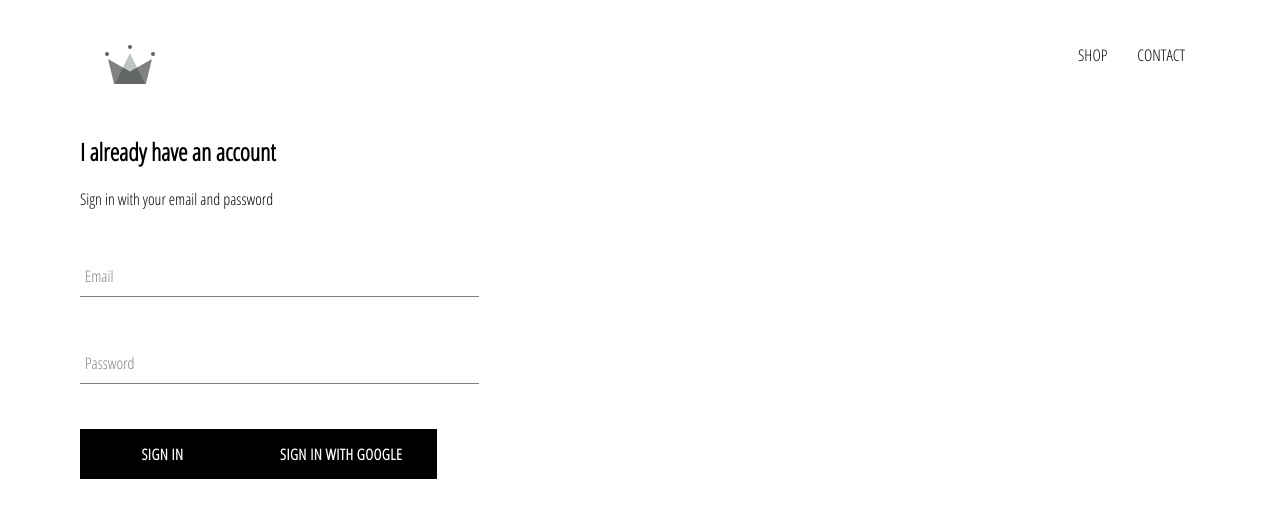
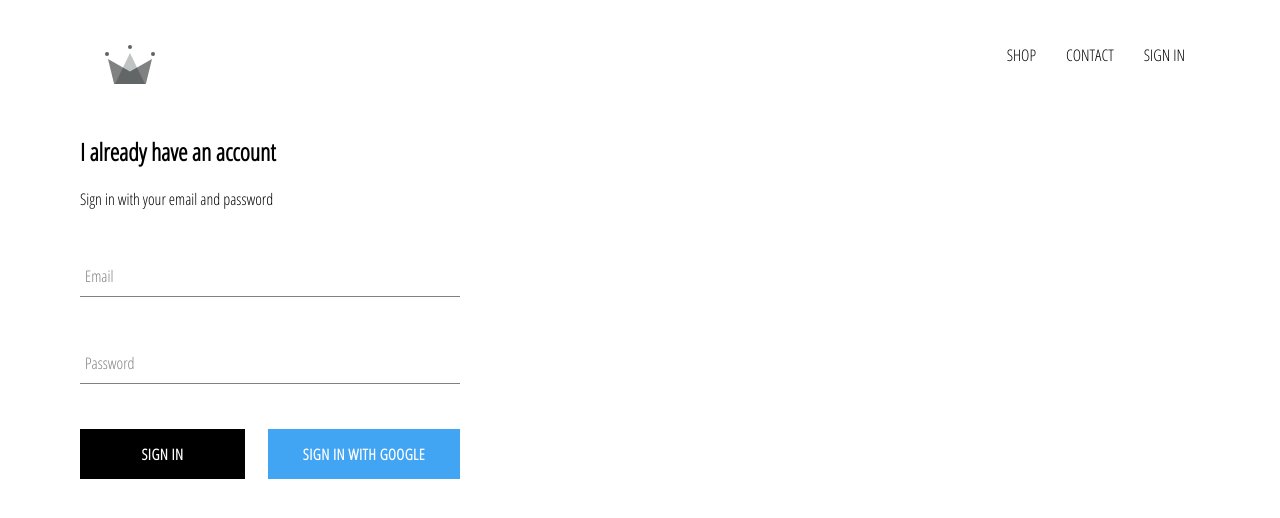
Before and after one commit to igorsmasc/react-crown-clothing, a React (Create React App) app: page /signin in a window 1280 px wide. Shown: the top 518 px of the page. Built offline with nearby package versions, Linux system fonts and the light colour scheme; no server answers.

Commit message:
Add Sign Out

```diff
--- a/src/App.css
+++ b/src/App.css
@@ -1,3 +1,7 @@
+* {
+  box-sizing: border-box;
+}
+
 body {
   font-family: "Open Sans Condensed";
   padding: 20px 80px;
--- a/src/App.js
+++ b/src/App.js
@@ -1,4 +1,4 @@
-import React from "react";
+import React, { Component } from "react";
 import { Switch, Route } from "react-router-dom";
 
 import "./App.css";
@@ -7,11 +7,33 @@
 import ShopPage from "./pages/shop/shop";
 import Header from "./components/header/header";
 import AuthenticationPage from "./pages/autentication/authentication";
+import { auth } from "./firebase/firebase.utils";
 
-function App() {
+class App extends Component {
+  constructor(props) {
+    super(props);
+
+    this.state = {
+      currentUser: null,
+    };
+  }
+
+  unsubscribeFromAuth = null;
+
+  componentDidMount() {
+    this.unsubscribeFromAuth = auth.onAuthStateChanged((user) => {
+      this.setState({ currentUser: user });
+    });
+  }
+
+  componentWillUnmount() {
+    this.unsubscribeFromAuth();
+  }
+
+  render() {
     return (
       <div>
-      <Header />
+        <Header currentUser={this.state.currentUser} />
         <Switch>
           <Route exact path="/" component={HomePage} />
           <Route path="/shop" component={ShopPage} />
@@ -20,5 +42,6 @@
       </div>
     );
   }
+}
 
 export default App;
--- a/src/components/custom-buttom/custom-buttom.js
+++ b/src/components/custom-buttom/custom-buttom.js
@@ -2,8 +2,11 @@
 
 import "./custom-button.scss";
 
-const CustomButton = ({ children, ...props }) => (
-  <button className="custom-button" {...props}>
+const CustomButton = ({ children, isGoogleSignIn, ...props }) => (
+  <button
+    className={`${isGoogleSignIn ? "google-sign-in" : ""} custom-button`}
+    {...props}
+  >
     {children}
   </button>
 );
--- a/src/components/custom-buttom/custom-button.scss
+++ b/src/components/custom-buttom/custom-button.scss
@@ -9,7 +9,7 @@
   background-color: black;
   color: white;
   text-transform: uppercase;
-  font-family: 'Open Sans Condensed';
+  font-family: "Open Sans Condensed";
   font-weight: bolder;
   border: none;
   cursor: pointer;
@@ -19,4 +19,14 @@
     color: black;
     border: 1px solid black;
   }
+
+  &.google-sign-in {
+    background-color: #42a5f4;
+    color: white;
+
+    &:hover {
+      background-color: #357ae8;
+      border: none;
+    }
+  }
 }
--- a/src/components/form-input/form-input.js
+++ b/src/components/form-input/form-input.js
@@ -4,7 +4,12 @@
 
 const FormInput = ({ handleChange, label, ...props }) => (
   <div className="group">
-    <input className="form-input" onChange={handleChange} {...props} />
+    <input
+      className="form-input"
+      onChange={handleChange}
+      {...props}
+      require={require ? 1 : 0}
+    />
     {label ? (
       <label
         className={`${props.value.length ? "shrink" : ""} form-input-label`}
--- a/src/components/header/header.js
+++ b/src/components/header/header.js
@@ -1,10 +1,12 @@
 import React from "react";
 import { Link } from "react-router-dom";
+
+import { auth } from "../../firebase/firebase.utils";
 
 import { ReactComponent as Logo } from "../../assets/crown.svg";
 import "./header.scss";
 
-const Header = () => (
+const Header = ({ currentUser }) => (
   <div className="header">
     <Link to="/" className="logo-container">
       <Logo className="logo" />
@@ -16,6 +18,20 @@
       <Link className="option" to="/shop">
         CONTACT
       </Link>
+      {currentUser ? (
+        <div
+          className="option"
+          onClick={() => {
+            auth.signOut();
+          }}
+        >
+          SIGN OUT
+        </div>
+      ) : (
+        <Link className="option" to="/signin">
+          SIGN IN
+        </Link>
+      )}
     </div>
   </div>
 );
--- a/src/components/header/header.scss
+++ b/src/components/header/header.scss
@@ -20,6 +20,7 @@
 
     .option {
       padding: 10px 15px;
+      cursor: pointer;
     }
   }
 }
--- a/src/components/sign-in/sign-in.js
+++ b/src/components/sign-in/sign-in.js
@@ -49,12 +49,15 @@
             value={this.state.password}
             handleChange={this.handleChange}
             label="Password"
+            require
           />
 
-          <CustomButton type="submit">Sign in</CustomButton>
-          <CustomButton onClick={signInWithGoogle}>
-            Sign in with Google
-          </CustomButton>
+          <div className="buttons">
+            <CustomButton type="submit">Sign in</CustomButton>
+            <CustomButton onClick={signInWithGoogle} isGoogleSignIn>
+              Sign in with Google
+            </CustomButton>
+          </div>
         </form>
       </div>
     );
--- a/src/components/sign-in/sign-in.scss
+++ b/src/components/sign-in/sign-in.scss
@@ -1,5 +1,5 @@
 .sign-in {
-  width: 30vw;
+  width: 380px;
   display: flex;
   flex-direction: column;
 }
@@ -7,3 +7,8 @@
 .title {
   margin: 10px 0;
 }
+
+.buttons {
+  display: flex;
+  justify-content: space-between;
+}
```
Lines whose indentation alone changed are shown as unchanged.
